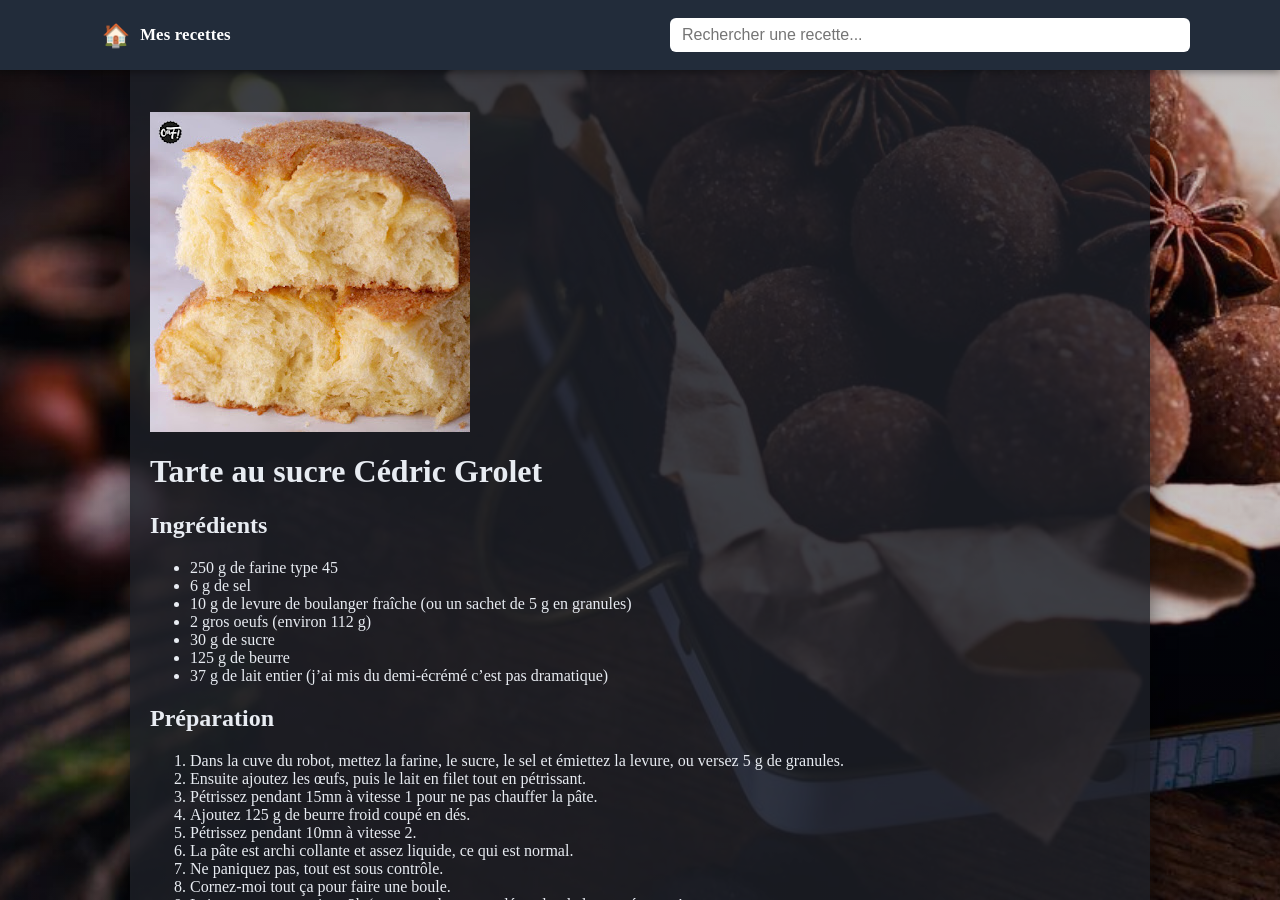
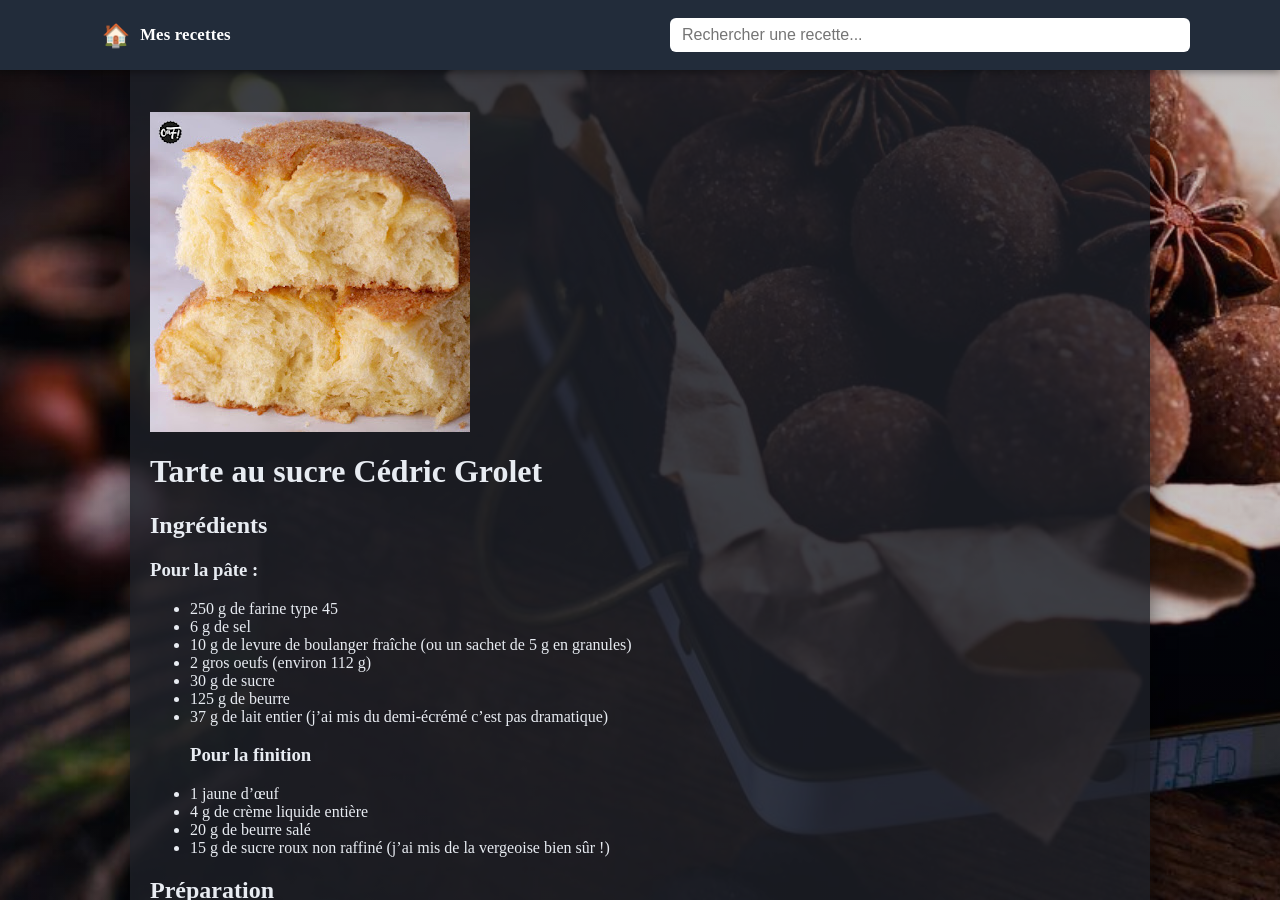
Before and after one commit to phlered/recettes, a Jekyll site: the page built from _recettes/tarte_au_sucre_cedric_grolet.md, in a window 1280 px wide and 900 px high. Built offline with Jekyll 4.4.1, drawn with Linux system fonts in a browser that asks for light colours.

```diff
--- a/_recettes/tarte_au_sucre_cedric_grolet.md
+++ b/_recettes/tarte_au_sucre_cedric_grolet.md
@@ -5,6 +5,7 @@
 date: "2025-12-23"
 image: "{{ site.baseurl }}/images/tarte_au_sucre_cedric_grolet.jpg"
 ingredients:
+  - "Pour la pâte :"
   - "250 g de farine type 45"
   - "6 g de sel"
   - "10 g de levure de boulanger fraîche (ou un sachet de 5 g en granules)"
@@ -12,12 +13,19 @@
   - "30 g de sucre"
   - "125 g de beurre"
   - "37 g de lait entier (j'ai mis du demi-écrémé c'est pas dramatique)"
+  - "Pour la finition"
+  - "1 jaune d’œuf"
+  - "4 g de crème liquide entière"
+  - "20 g de beurre salé"
+  - "15 g de sucre roux non raffiné (j'ai mis de la vergeoise bien sûr !)"
 ---
 ![illustration de la recette]({{ site.baseurl }}/images/tarte_au_sucre_cedric_grolet.jpg)
 
 # Tarte au sucre Cédric Grolet
 
 ## Ingrédients
+
+### Pour la pâte :
 
 - 250 g de farine type 45
 - 6 g de sel
@@ -26,6 +34,12 @@
 - 30 g de sucre
 - 125 g de beurre
 - 37 g de lait entier (j'ai mis du demi-écrémé c'est pas dramatique)
+### Pour la finition
+
+- 1 jaune d’œuf
+- 4 g de crème liquide entière
+- 20 g de beurre salé
+- 15 g de sucre roux non raffiné (j'ai mis de la vergeoise bien sûr !)
 
 ## Préparation
 
```
